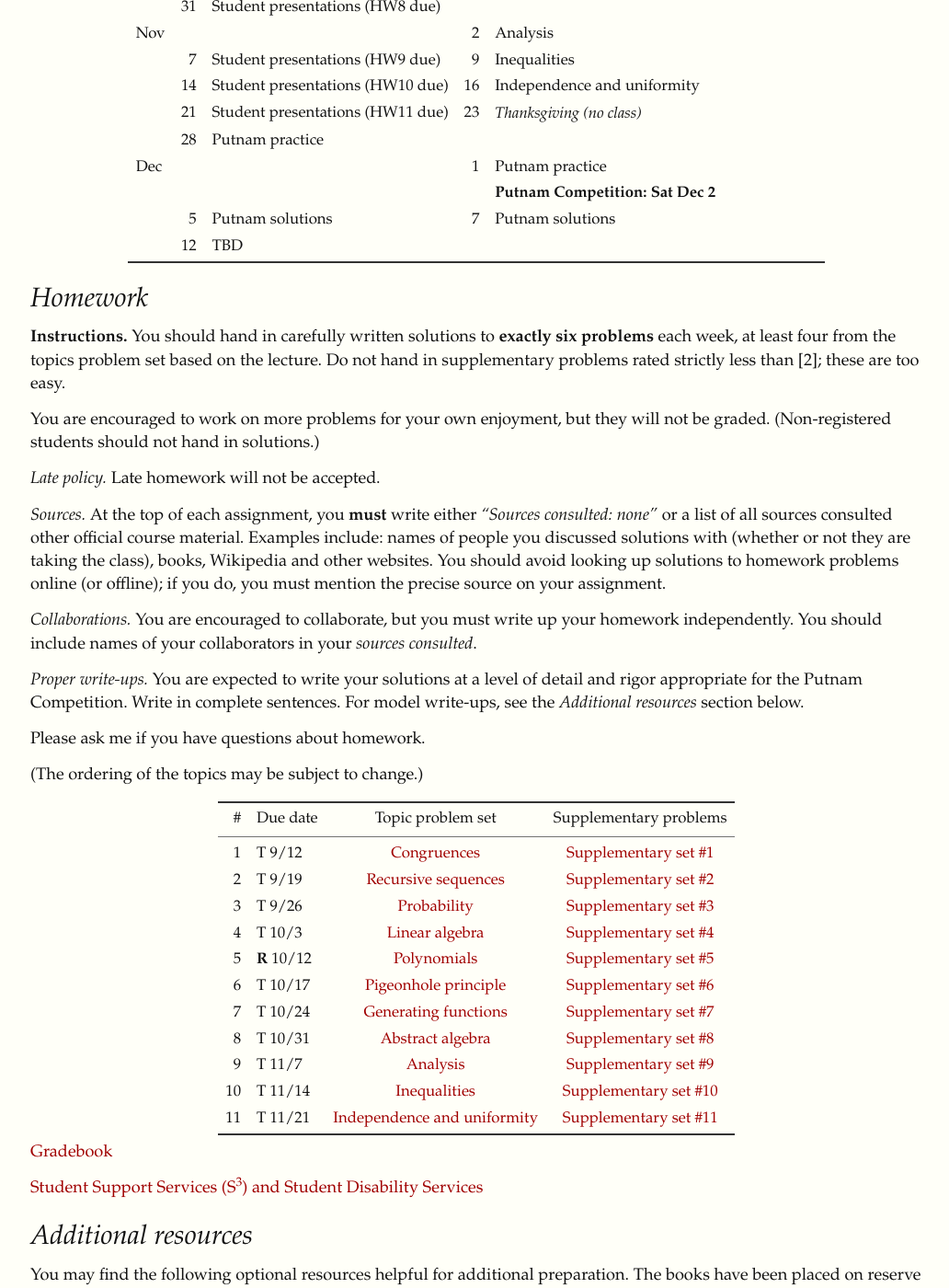
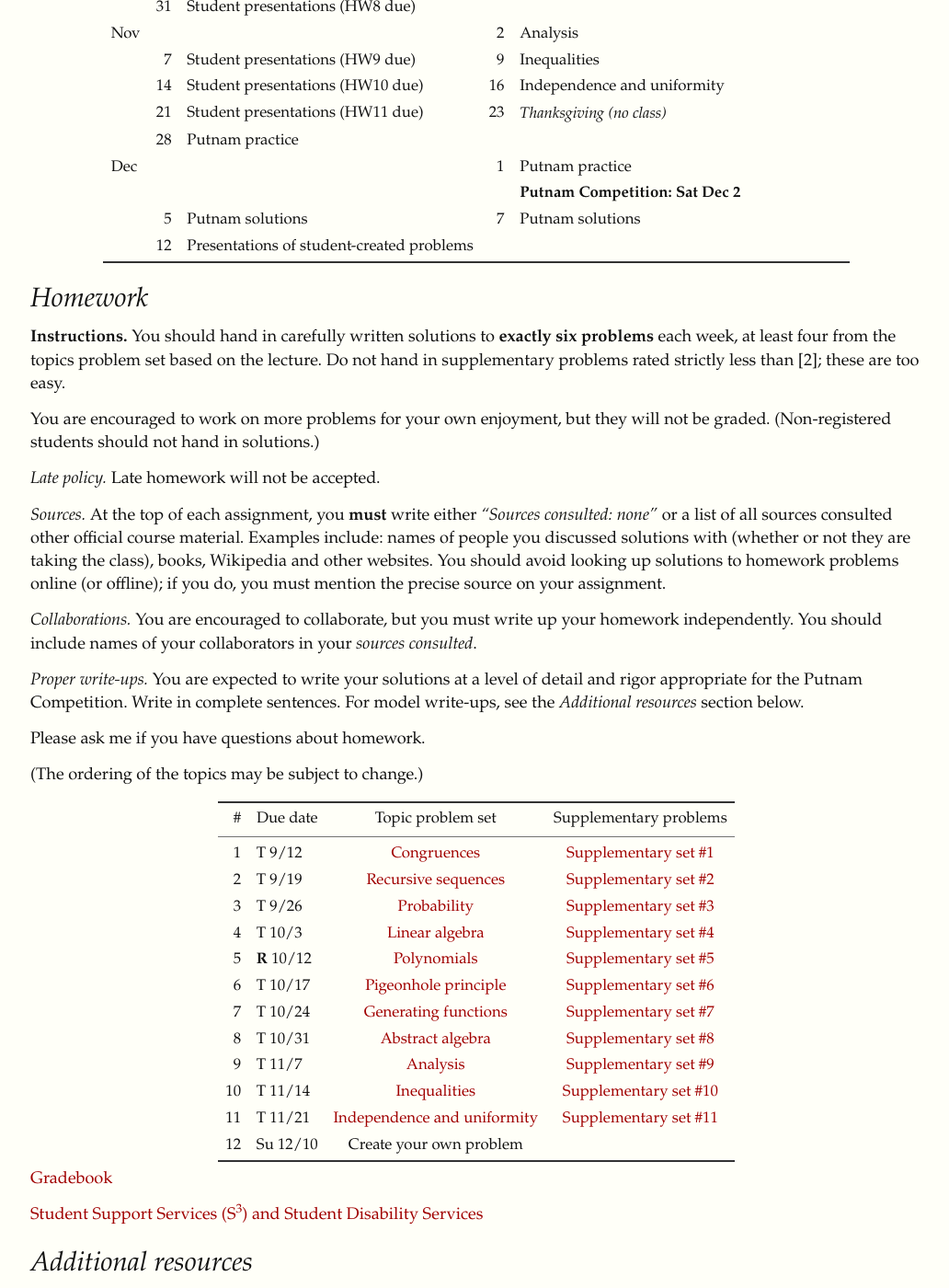
Before and after one commit to yufeizhao/yufeizhao.github.io, a Jekyll site: the page built from a34/index.md, in a window 1280 px wide and 1400 px high, scrolled down 1043 px. Shown: the whole window at 92% size, without its empty margins (122-1154 px from the left). Built offline with Jekyll 4.4.1, drawn with Linux system fonts in a browser that asks for light colours; nearby versions of some CDN libraries.

Commit message:
schedule

```diff
--- a/a34/index.md
+++ b/a34/index.md
@@ -18,7 +18,9 @@ description: "Course homepage for 18.A34 Mathematical Problem Solving (Putnam Se
 18.A34 is a freshman advising seminar on mathematical problem solving. It is intended for students who enjoy solving challenging mathematical problems and who are interested in learning various techniques and background information useful for problem solving. Much (but not all) of the seminar will be geared toward preparing for the Putnam Competition.
 
 **[William Lowell Putnam Mathematics Competition](http://math.scu.edu/putnam/):** The Putnam Competition is an annual mathematics
-contest for undergraduates in the USA and Canada.  This year it will be held Saturday, December 2, 2017. **All students officially registered in the class are required to participate in the competition.** Sign up information will be available later in the term.
+contest for undergraduates in the USA and Canada.  This year it will be held Saturday, December 2, 2017.
+**All students officially registered in the class are required to participate in the competition.**
+Sign up information will be available later in the term.
 
 **Grading.** Based on homework and in-class presentations. Beyond grading for correctness, the grader may deduct points or grant bonus points based on the elegance of the solution and clarity of the writing. Class attendance is required. Please email me in advance if you cannot make it to class. Too many unexcused absences is cause for concern.
 
@@ -46,7 +48,7 @@ MIT students who are not officially enrolled are welcome to participate, but sho
 |Dec  |    |                                 |  1 | Putnam practice
 |     |    |                                 |    | **Putnam Competition: Sat Dec 2** |
 |     |  5 | Putnam solutions                |  7 | Putnam solutions |
-|     | 12 | TBD |
+|     | 12 | Presentations of student-created problems |
 
 
 ## Homework
@@ -81,6 +83,7 @@ Please ask me if you have questions about homework.
 9 | T 11/7  | [Analysis](analysis.pdf) | [Supplementary set \#9](hw9.pdf)
 10| T 11/14 | [Inequalities](inequalities.pdf) | [Supplementary set \#10](hw10.pdf)
 11| T 11/21 | [Independence and uniformity](indep.pdf) | [Supplementary set \#11](hw11.pdf)
+12| Su 12/10| Create your own problem |
 
 [Gradebook](http://stellar.mit.edu/S/course/18/fa17/18.A34/)
 
```
Also changed, not shown: other parts of a34/index.md (+1 -1 lines), gtac/index.md (+1 -1 lines).
